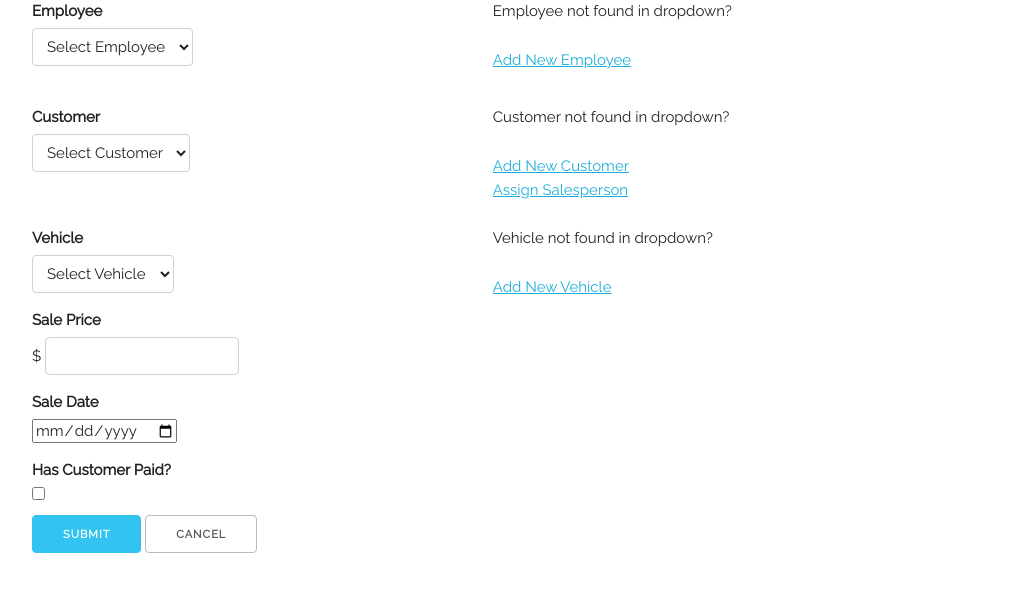
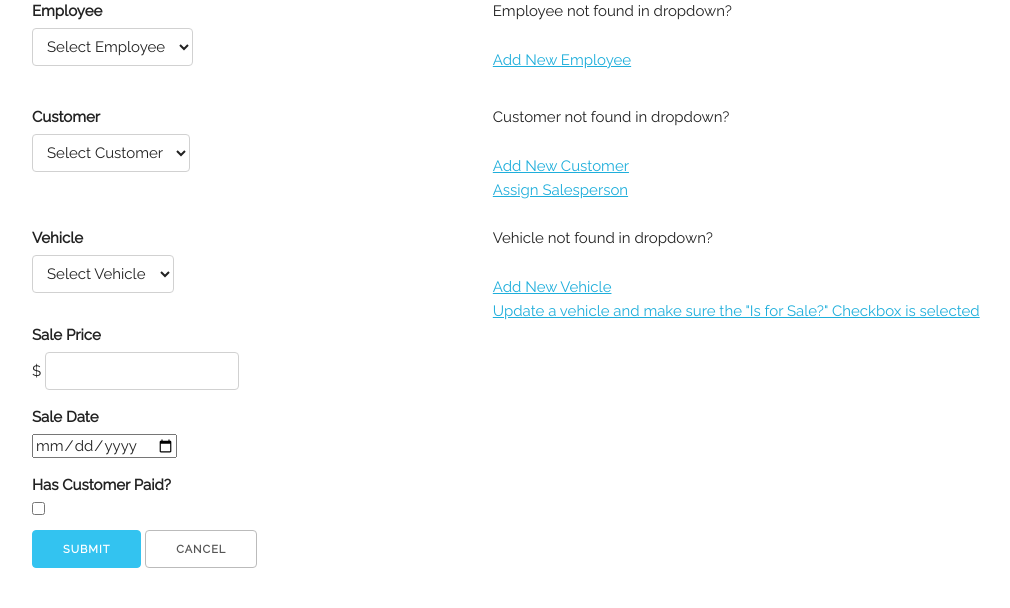
Before and after one commit to nreitano95/CS340_Project_Files, a Flask app: page /create-sale in a window 1280 px wide. Shown: the part 327-935 px from the top of the page, without its empty margins (128-1138 px from the left). Before the commit the page ends 880 px from the top, so only its background shows below. Run offline with Flask 2, Linux system fonts and the light colour scheme; data that the repository does not hold is empty; some libraries are stand-ins or nearby versions.

Commit message:
Updated Sales page

```diff
--- a/app.py
+++ b/app.py
@@ -419,7 +419,7 @@ def createSale():
     cursor.close()
 
     # Get all rows for Dropdown
-    query = "SELECT * FROM Vehicles ORDER BY make;"
+    query = "SELECT * FROM Vehicles WHERE is_for_sale = True ORDER BY make;"
     cursor = db.execute_query(db_connection=db_connection, query=query)
     Vehicles = cursor.fetchall()
     cursor.close()
@@ -533,7 +533,7 @@ def updateSale(id):
     cursor.close()
 
     # Get all rows for Dropdown
-    query = "SELECT * FROM Vehicles ORDER BY make;"
+    query = "SELECT * FROM Vehicles WHERE is_for_sale = True ORDER BY make;"
     cursor = db.execute_query(db_connection=db_connection, query=query)
     Vehicles = cursor.fetchall()
     cursor.close()
--- a/templates/createSale.j2
+++ b/templates/createSale.j2
@@ -49,7 +49,8 @@
         </select>
       </div>
       <p>Vehicle not found in dropdown?</p>
-      <a href="{{ url_for('createVehicle') }}">Add New Vehicle</a>
+      <a href="{{ url_for('createVehicle') }}">Add New Vehicle</a><br>
+      <a href="{{ url_for('Vehicles') }}">Update a vehicle and make sure the "Is for Sale?" Checkbox is selected</a>
     </div>
 
     <div class="row">
--- a/templates/updateSale.j2
+++ b/templates/updateSale.j2
@@ -68,7 +68,8 @@
         </select>
       </div>
       <p>Vehicle not found in dropdown?</p>
-      <a href="{{ url_for('createVehicle') }}">Add New Vehicle</a>
+      <a href="{{ url_for('createVehicle') }}">Add New Vehicle</a><br>
+      <a href="{{ url_for('Vehicles') }}">Update a vehicle and make sure the "Is for Sale?" Checkbox is selected</a>
     </div>
 
     <div class="row">
```
